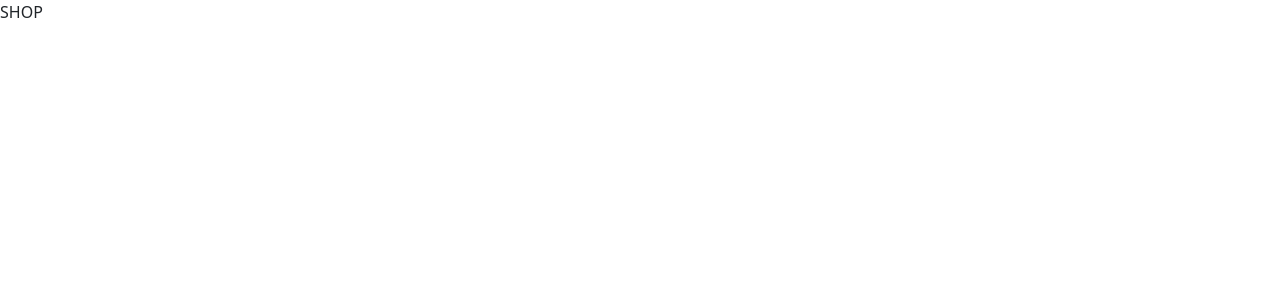
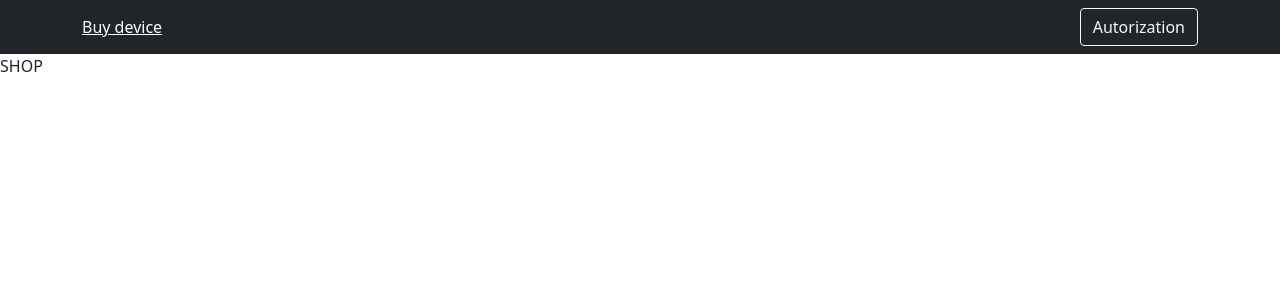
Before and after one commit to Lerik13/online-shop-devices, a React (Create React App) app in the folder client/: page / in a window 1280 px wide. Shown: the top 300 px of the page. Built offline with nearby package versions, Linux system fonts and the light colour scheme.

Commit message:
created NavBar with checking if user autorized

```diff
--- a/client/src/App.js
+++ b/client/src/App.js
@@ -1,10 +1,12 @@
 import React from 'react';
 import {BrowserRouter} from 'react-router-dom'
 import AppRouter from './components/AppRouter';
+import NavBar from './components/NavBar';
 
 function App() {
 	return (
 		<BrowserRouter>
+			<NavBar />
 			<AppRouter />
 		</BrowserRouter>
 	);
--- /dev/null
+++ b/client/src/components/NavBar.js
@@ -0,0 +1,32 @@
+import React, { useContext } from 'react';
+import { Context } from '../index';
+import Navbar from 'react-bootstrap/Navbar';
+import Nav from 'react-bootstrap/Nav';
+import { SHOP_ROUTE } from '../utils/consts';
+import { NavLink } from 'react-router-dom';
+import {Button, Container} from 'react-bootstrap';
+import {observer} from 'mobx-react-lite';
+
+const NavBar = observer(() => {
+	const {user} = useContext(Context)
+
+	return (
+		<Navbar bg="dark" variant="dark">
+			<Container>
+			<NavLink style={{color: 'white'}} to={SHOP_ROUTE}>Buy device</NavLink>
+			{user.isAuth ?
+				<Nav style={{marginLeft: 'auto', color: 'white'}}>
+					<Button variant={"outline-light"}>Admin panel</Button>
+					<Button variant={"outline-light"} style={{marginLeft: '20px'}}>Enter</Button>
+				</Nav>
+				:
+				<Nav style={{marginLeft: 'auto', color: 'white'}}>
+					<Button variant={"outline-light"} onClick={() => user.setIsAuth(true)}>Autorization</Button>
+				</Nav>
+			}
+			</Container>
+	  </Navbar>
+	);
+});
+
+export default NavBar;
--- a/client/src/store/DeviceStore.js
+++ b/client/src/store/DeviceStore.js
@@ -8,7 +8,7 @@
 		]
 		this._brands = [
 			{id: 1, name: 'Samsung'},
-			{id: 1, name: 'Apple'}
+			{id: 2, name: 'Apple'}
 		]
 		this._devices = [
 			{id: 1, name: 'Iphone 12 pro', rating: 5, img: ''},
```
